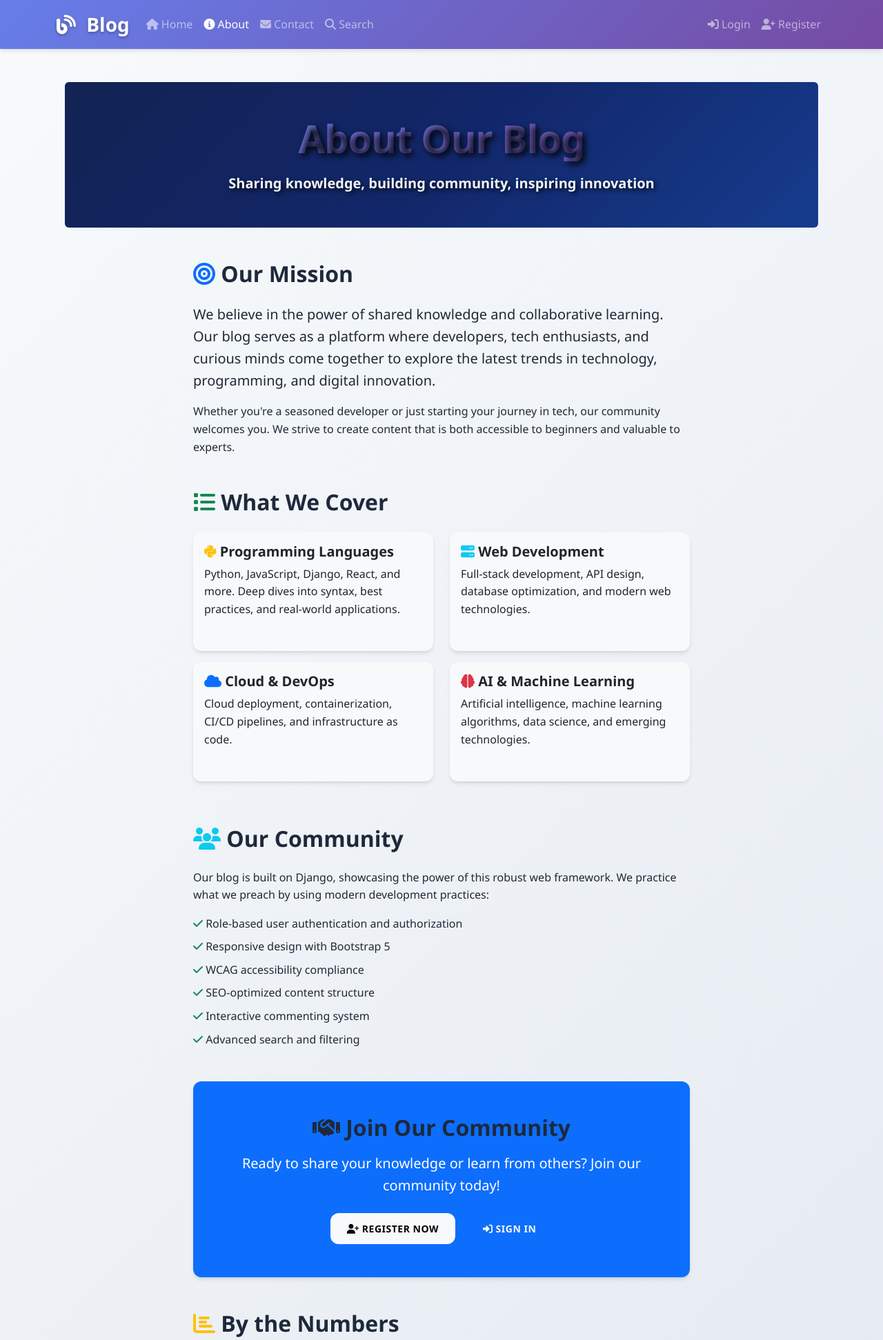
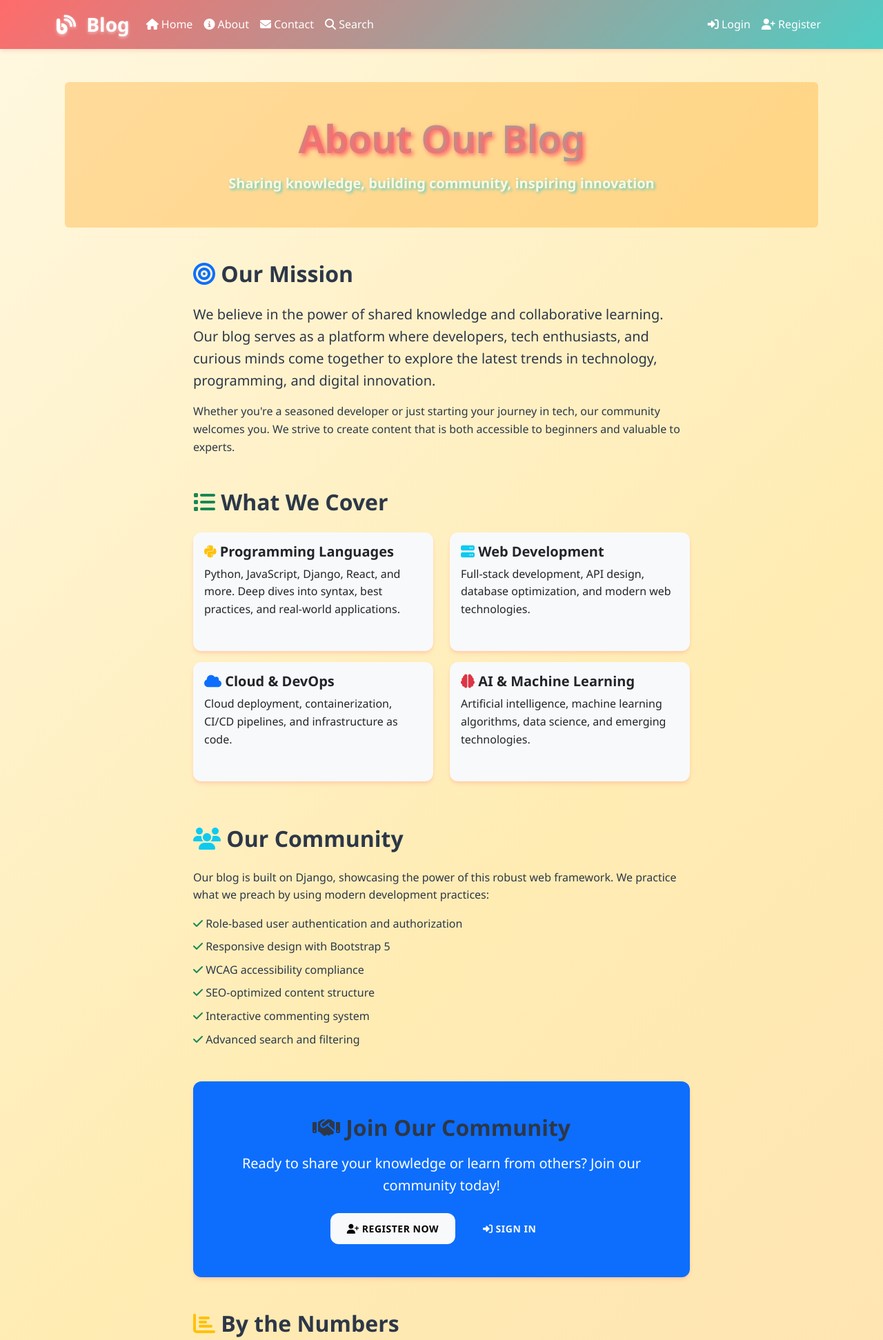
Before and after one commit to egg3552/Capstone-Project, a Django app: page /about/ in a window 1280 px wide. Shown: the top 1943 px of the page at 69% size. Run offline with Django 5.2, Linux system fonts and the light colour scheme; some libraries are stand-ins or nearby versions.

Commit message:
transform: Replace all dark colors with bright, vibrant theme

```diff
--- a/static/css/style.css
+++ b/static/css/style.css
@@ -2,49 +2,56 @@
 
 /* Root variables for consistent theming and easy customization */
 :root {
-  /* Color palette */
-  --primary-color: #2563eb;
-  --primary-dark: #1d4ed8;
-  --secondary-color: #64748b;
-  --success-color: #059669;
-  --danger-color: #dc2626;
-  --warning-color: #d97706;
-  --info-color: #0891b2;
-  --light-color: #f8fafc;
-  --dark-color: #1e293b;
+  /* Bright color palette */
+  --primary-color: #ff6b6b;          /* Bright coral red */
+  --primary-dark: #ff5252;           /* Slightly darker coral */
+  --secondary-color: #4ecdc4;        /* Bright teal */
+  --success-color: #4caf50;          /* Bright green */
+  --danger-color: #ff9800;           /* Bright orange (softer than red) */
+  --warning-color: #ffeb3b;          /* Bright yellow */
+  --info-color: #03dac6;             /* Bright cyan */
+  --light-color: #fff8e1;            /* Warm light cream */
+  --dark-color: #ff6b6b;             /* Replace dark with bright coral */
+
+  /* Additional bright colors */
+  --primary-blue: #00bcd4;           /* Bright cyan blue */
+  --secondary-blue: #03a9f4;         /* Bright sky blue */
+  --accent-purple: #e91e63;          /* Bright pink */
+  --accent-orange: #ff9800;          /* Bright orange */
 
   /* Typography */
   --font-family-primary: 'Segoe UI', Tahoma, Geneva, Verdana, sans-serif;
 
-  /* Spacing and effects */
+  /* Spacing and effects with bright shadows */
   --border-radius: 0.75rem;
-  --box-shadow: 0 4px 6px -1px rgba(0, 0, 0, 0.1), 0 2px 4px -1px rgba(0, 0, 0, 0.06);
-  --box-shadow-lg: 0 10px 15px -3px rgba(0, 0, 0, 0.1), 0 4px 6px -2px rgba(0, 0, 0, 0.05);
+  --box-shadow: 0 4px 6px -1px rgba(255, 107, 107, 0.2), 0 2px 4px -1px rgba(255, 107, 107, 0.1);
+  --box-shadow-lg: 0 10px 15px -3px rgba(255, 107, 107, 0.2), 0 4px 6px -2px rgba(255, 107, 107, 0.1);
   --transition: all 0.3s cubic-bezier(0.4, 0, 0.2, 1);
 
-  /* Gradients for modern appearance */
-  --gradient-primary: linear-gradient(135deg, #667eea 0%, #764ba2 100%);
-  --gradient-secondary: linear-gradient(135deg, #f093fb 0%, #f5576c 100%);
+  /* Bright gradients for modern appearance */
+  --gradient-primary: linear-gradient(135deg, #ff6b6b 0%, #4ecdc4 100%);
+  --gradient-secondary: linear-gradient(135deg, #ffeb3b 0%, #03dac6 100%);
+  --gradient-sunset: linear-gradient(135deg, #ff9800 0%, #e91e63 100%);
 }
 
-/* General body styling with gradient background */
+/* General body styling with bright gradient background */
 body {
   font-family: var(--font-family-primary);
   line-height: 1.6;
-  color: #1f2937;
-  background: linear-gradient(135deg, #f8fafc 0%, #e2e8f0 100%);  /* Subtle gradient */
+  color: #2d3748;  /* Dark gray for readability on bright backgrounds */
+  background: linear-gradient(135deg, #fff8e1 0%, #ffecb3 50%, #ffe0b2 100%);  /* Bright warm gradient */
   min-height: 100vh;
 }
 
-/* Heading styles with gradient text effect for h1 */
+/* Heading styles with bright gradient text effect for h1 */
 h1, h2, h3, h4, h5, h6 {
   font-weight: 700;
   line-height: 1.2;
   margin-bottom: 1rem;
-  color: var(--dark-color);
+  color: #2d3748;  /* Dark gray for readability */
 }
 
-/* Gradient text effect for main headings */
+/* Bright gradient text effect for main headings */
 h1 {
   background: var(--gradient-primary);
   -webkit-background-clip: text;  /* Webkit prefix for Safari */
@@ -536,19 +545,19 @@ a:hover {
 /* High contrast mode support for accessibility compliance */
 @media (prefers-contrast: high) {
   .card {
-    border: 2px solid #000;  /* Strong border for high contrast */
+    border: 2px solid var(--primary-color);  /* Strong bright border for high contrast */
   }
 
   .btn-primary {
-    background-color: #000;  /* Pure black background */
-    border-color: #000;
+    background-color: var(--primary-color);  /* Bright primary background */
+    border-color: var(--primary-color);
     color: #fff;  /* Pure white text */
   }
 }
 
-/* About page specific styling for better readability */
+/* About page specific styling with bright colors */
 .about-hero {
-  background: linear-gradient(135deg, #1e3a8a 0%, #1e40af 50%, #2563eb 100%) !important;
+  background: linear-gradient(135deg, var(--gradient-sunset)) !important;
   position: relative;
   overflow: hidden;
   border: none !important;
@@ -562,7 +571,7 @@ a:hover {
   left: 0;
   right: 0;
   bottom: 0;
-  background: rgba(0, 0, 0, 0.4);  /* Strong dark overlay */
+  background: rgba(255, 152, 0, 0.3);  /* Bright orange overlay */
   z-index: 1;
 }
 
@@ -573,7 +582,7 @@ a:hover {
 
 .about-hero .about-title {
   color: #ffffff !important;  /* Pure white for maximum contrast */
-  text-shadow: 4px 4px 8px rgba(0, 0, 0, 0.9) !important;  /* Very strong shadow */
+  text-shadow: 3px 3px 6px var(--primary-color) !important;  /* Bright colored shadow */
   font-weight: 900 !important;  /* Extra bold for better visibility */
   letter-spacing: -0.02em !important;
   text-transform: none !important;
@@ -582,8 +591,8 @@ a:hover {
 }
 
 .about-hero .about-subtitle {
-  color: #f1f5f9 !important;  /* Very light gray for subtitle */
-  text-shadow: 3px 3px 6px rgba(0, 0, 0, 0.8) !important;
+  color: #fff8e1 !important;  /* Warm light cream for subtitle */
+  text-shadow: 2px 2px 4px var(--secondary-color) !important;
   opacity: 1 !important;
   font-weight: 600 !important;
 }
--- a/templates/base.html
+++ b/templates/base.html
@@ -36,18 +36,19 @@
 
     <!-- Custom CSS with Django static file handling -->
     {% load static %}
-    <link rel="stylesheet" type="text/css" href="{% static 'css/style.css' %}">
+    <!-- Custom CSS with cache busting -->
+    <link rel="stylesheet" type="text/css" href="{% static 'css/style.css' %}?v={{ CACHE_BUSTER|default:'2025092201' }}">
 
     <!-- Block for page-specific CSS -->
     {% block extra_css %}{% endblock %}
 </head>
 <body>
-    <!-- Primary Navigation with gradient background and sticky positioning -->
-    <nav class="navbar navbar-expand-lg navbar-dark sticky-top" role="navigation" aria-label="Main navigation"
-         style="background: linear-gradient(135deg, #667eea 0%, #764ba2 100%); box-shadow: 0 4px 6px -1px rgba(0, 0, 0, 0.1);">
+    <!-- Primary Navigation with bright gradient background and sticky positioning -->
+    <nav class="navbar navbar-expand-lg navbar-light sticky-top" role="navigation" aria-label="Main navigation"
+         style="background: linear-gradient(135deg, #ff6b6b 0%, #4ecdc4 100%); box-shadow: 0 4px 6px -1px rgba(255, 107, 107, 0.2);">
         <div class="container">
-            <!-- Brand logo with text shadow and icon -->
-            <a class="navbar-brand fw-bold fs-3" href="{% url 'blog:post_list' %}" style="text-shadow: 0 2px 4px rgba(0,0,0,0.3);">
+            <!-- Brand logo with bright text shadow and icon -->
+            <a class="navbar-brand fw-bold fs-3" href="{% url 'blog:post_list' %}" style="text-shadow: 0 2px 4px rgba(255,255,255,0.5); color: white;">
                 <i class="fas fa-blog me-2" aria-hidden="true"></i> Blog
             </a>
 
@@ -65,25 +66,25 @@
                     <li class="nav-item">
                         <!-- Dynamic active class based on current URL name -->
                         <a class="nav-link {% if request.resolver_match.url_name == 'post_list' %}active{% endif %}"
-                           href="{% url 'blog:post_list' %}">
+                           href="{% url 'blog:post_list' %}" style="color: white !important;">
                             <i class="fas fa-home" aria-hidden="true"></i> Home
                         </a>
                     </li>
                     <li class="nav-item">
                         <a class="nav-link {% if request.resolver_match.url_name == 'about' %}active{% endif %}"
-                           href="{% url 'blog:about' %}">
+                           href="{% url 'blog:about' %}" style="color: white !important;">
                             <i class="fas fa-info-circle" aria-hidden="true"></i> About
                         </a>
                     </li>
                     <li class="nav-item">
                         <a class="nav-link {% if request.resolver_match.url_name == 'contact' %}active{% endif %}"
-                           href="{% url 'blog:contact' %}">
+                           href="{% url 'blog:contact' %}" style="color: white !important;">
                             <i class="fas fa-envelope" aria-hidden="true"></i> Contact
                         </a>
                     </li>
                     <li class="nav-item">
                         <a class="nav-link {% if request.resolver_match.url_name == 'advanced_search' %}active{% endif %}"
-                           href="{% url 'blog:advanced_search' %}">
+                           href="{% url 'blog:advanced_search' %}" style="color: white !important;">
                             <i class="fas fa-search" aria-hidden="true"></i> Search
                         </a>
                     </li>
@@ -95,7 +96,7 @@
                         <!-- Authenticated user dropdown menu -->
                         <li class="nav-item dropdown">
                             <a class="nav-link dropdown-toggle" href="#" role="button"
-                               data-bs-toggle="dropdown" aria-expanded="false">
+                               data-bs-toggle="dropdown" aria-expanded="false" style="color: white !important;">
                                 <i class="fas fa-user" aria-hidden="true"></i> {{ user.username }}
                             </a>
                             <ul class="dropdown-menu">
@@ -128,12 +129,12 @@
                     {% else %}
                         <!-- Non-authenticated user links -->
                         <li class="nav-item">
-                            <a class="nav-link" href="{% url 'blog:login' %}">
+                            <a class="nav-link" href="{% url 'blog:login' %}" style="color: white !important;">
                                 <i class="fas fa-sign-in-alt" aria-hidden="true"></i> Login
                             </a>
                         </li>
                         <li class="nav-item">
-                            <a class="nav-link" href="{% url 'blog:register' %}">
+                            <a class="nav-link" href="{% url 'blog:register' %}" style="color: white !important;">
                                 <i class="fas fa-user-plus" aria-hidden="true"></i> Register
                             </a>
                         </li>
--- a/templates/blog/about.html
+++ b/templates/blog/about.html
@@ -9,7 +9,7 @@
     <div class="row mb-5">
         <div class="col-12 text-center">
             <div class="rounded p-5 about-hero">
-                <h1 class="display-4 mb-3 about-title">About Our Blog</h1>
+                <h1 class="display-4 mb-3 about-title" style="color: #ffffff !important; text-shadow: 3px 3px 6px #ff6b6b !important; font-weight: 900 !important; font-size: 3.5rem !important;">About Our Blog</h1>
                 <p class="lead mb-0 about-subtitle">Sharing knowledge, building community, inspiring innovation</p>
             </div>
         </div>
```
Also changed, not shown: other parts of static/css/style.css (+21 -19 lines).
